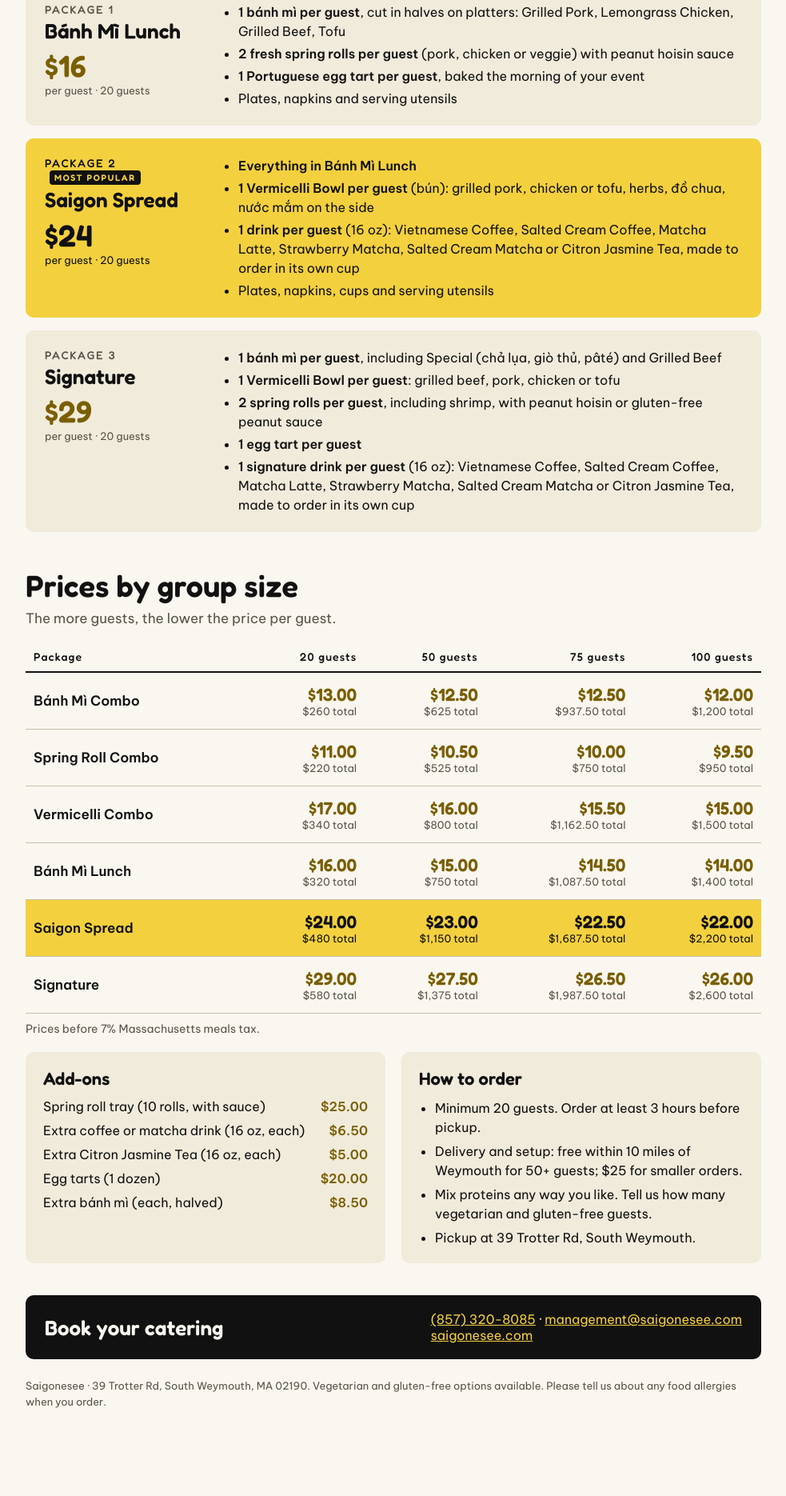
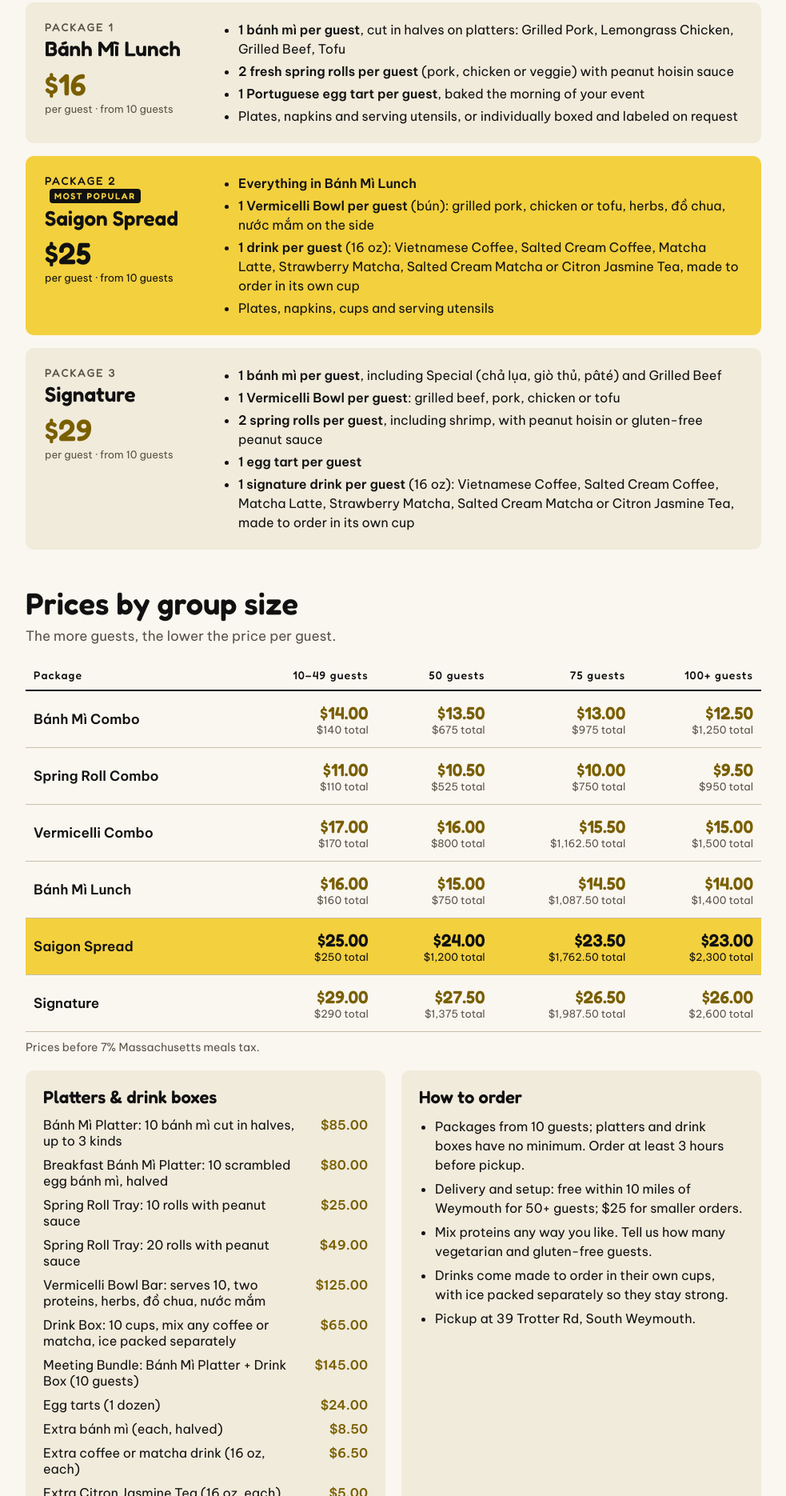
Before and after one commit to saigoneseecoffee/catering, a plain HTML site: page index.html in a window 1280 px wide. Shown: the part 930-2800 px from the top of the page at 80% size, without its empty margins (148-1131 px from the left). Before the commit the page ends 2748 px from the top, so only its background shows below. Drawn offline with Linux system fonts and the light colour scheme.

Commit message:
Sync catering prices with ezCater: packages from 10 guests, platters and drink boxes
Co-Authored-By: Claude Opus 5.5 <noreply@anthropic.com>
Claude-Session: https://claude.ai/code/session_01Jxfjs6eXxcuwBn2Ffvve4N

```diff
--- a/index.html
+++ b/index.html
@@ -4,7 +4,7 @@
 <meta charset="utf-8">
 <meta name="viewport" content="width=device-width, initial-scale=1">
 <title>Saigonesee Catering Menu</title>
-<meta name="description" content="Saigonesee catering in South Weymouth, MA: bánh mì, fresh spring rolls, vermicelli bowls and Vietnamese coffee for 20 to 100+ guests.">
+<meta name="description" content="Saigonesee catering in South Weymouth, MA: bánh mì, fresh spring rolls, vermicelli bowls and Vietnamese coffee for 10 to 100+ guests. Platters and drink boxes for small groups.">
 <link rel="preconnect" href="https://fonts.googleapis.com">
 <link rel="preconnect" href="https://fonts.gstatic.com" crossorigin>
 <link rel="stylesheet" href="https://fonts.googleapis.com/css2?family=Fredoka:wght@500;600&family=Be+Vietnam+Pro:wght@400;600&display=swap">
@@ -78,7 +78,7 @@
       <h1>Catering Menu</h1>
       <p class="lead">Vietnamese bánh mì, fresh spring rolls and phin coffee for offices, meetings and parties.</p>
     </div>
-    <div class="meta">Minimum 20 guests<br>Order at least 3 hours before pickup</div>
+    <div class="meta">Packages from 10 guests<br>Platters &amp; drink boxes, no minimum<br>Order at least 3 hours before pickup</div>
   </header>
 
   <div class="packages">
@@ -86,8 +86,8 @@
       <div>
         <div class="label">COMBO 1</div>
         <div class="pkg-name">Bánh Mì Combo</div>
-        <div class="pkg-price">$13</div>
-        <div class="per">per guest · 20 guests</div>
+        <div class="pkg-price">$14</div>
+        <div class="per">per guest · from 10 guests</div>
       </div>
       <ul>
         <li><b>1 bánh mì per guest</b>, individually wrapped: Grilled Pork, Lemongrass Chicken, Grilled Beef or Tofu</li>
@@ -101,7 +101,7 @@
         <div class="label">COMBO 2</div>
         <div class="pkg-name">Spring Roll Combo</div>
         <div class="pkg-price">$11</div>
-        <div class="per">per guest · 20 guests</div>
+        <div class="per">per guest · from 10 guests</div>
       </div>
       <ul>
         <li><b>2 fresh spring rolls per guest</b> (pork, chicken, tofu or veggie) with peanut hoisin or gluten-free peanut sauce</li>
@@ -115,7 +115,7 @@
         <div class="label">COMBO 3</div>
         <div class="pkg-name">Vermicelli Combo</div>
         <div class="pkg-price">$17</div>
-        <div class="per">per guest · 20 guests</div>
+        <div class="per">per guest · from 10 guests</div>
       </div>
       <ul>
         <li><b>1 Vermicelli Bowl per guest</b>: grilled beef, pork, chicken or tofu, with herbs, đồ chua and nước mắm dressing</li>
@@ -129,13 +129,13 @@
         <div class="label">PACKAGE 1</div>
         <div class="pkg-name">Bánh Mì Lunch</div>
         <div class="pkg-price">$16</div>
-        <div class="per">per guest · 20 guests</div>
+        <div class="per">per guest · from 10 guests</div>
       </div>
       <ul>
         <li><b>1 bánh mì per guest</b>, cut in halves on platters: Grilled Pork, Lemongrass Chicken, Grilled Beef, Tofu</li>
         <li><b>2 fresh spring rolls per guest</b> (pork, chicken or veggie) with peanut hoisin sauce</li>
         <li><b>1 Portuguese egg tart per guest</b>, baked the morning of your event</li>
-        <li>Plates, napkins and serving utensils</li>
+        <li>Plates, napkins and serving utensils, or individually boxed and labeled on request</li>
       </ul>
     </article>
 
@@ -143,8 +143,8 @@
       <div>
         <div class="label">PACKAGE 2 <span class="badge">MOST POPULAR</span></div>
         <div class="pkg-name">Saigon Spread</div>
-        <div class="pkg-price">$24</div>
-        <div class="per">per guest · 20 guests</div>
+        <div class="pkg-price">$25</div>
+        <div class="per">per guest · from 10 guests</div>
       </div>
       <ul>
         <li><b>Everything in Bánh Mì Lunch</b></li>
@@ -159,7 +159,7 @@
         <div class="label">PACKAGE 3</div>
         <div class="pkg-name">Signature</div>
         <div class="pkg-price">$29</div>
-        <div class="per">per guest · 20 guests</div>
+        <div class="per">per guest · from 10 guests</div>
       </div>
       <ul>
         <li><b>1 bánh mì per guest</b>, including Special (chả lụa, giò thủ, pâté) and Grilled Beef</li>
@@ -177,47 +177,47 @@
     <div class="tablebox">
       <table>
         <thead>
-          <tr><th scope="col">Package</th><th scope="col">20 guests</th><th scope="col">50 guests</th><th scope="col">75 guests</th><th scope="col">100 guests</th></tr>
+          <tr><th scope="col">Package</th><th scope="col">10–49 guests</th><th scope="col">50 guests</th><th scope="col">75 guests</th><th scope="col">100+ guests</th></tr>
         </thead>
         <tbody>
           <tr>
             <td>Bánh Mì Combo</td>
-            <td><span class="p">$13.00</span><span class="t">$260 total</span></td>
-            <td><span class="p">$12.50</span><span class="t">$625 total</span></td>
-            <td><span class="p">$12.50</span><span class="t">$937.50 total</span></td>
-            <td><span class="p">$12.00</span><span class="t">$1,200 total</span></td>
+            <td><span class="p">$14.00</span><span class="t">$140 total</span></td>
+            <td><span class="p">$13.50</span><span class="t">$675 total</span></td>
+            <td><span class="p">$13.00</span><span class="t">$975 total</span></td>
+            <td><span class="p">$12.50</span><span class="t">$1,250 total</span></td>
           </tr>
           <tr>
             <td>Spring Roll Combo</td>
-            <td><span class="p">$11.00</span><span class="t">$220 total</span></td>
+            <td><span class="p">$11.00</span><span class="t">$110 total</span></td>
             <td><span class="p">$10.50</span><span class="t">$525 total</span></td>
             <td><span class="p">$10.00</span><span class="t">$750 total</span></td>
             <td><span class="p">$9.50</span><span class="t">$950 total</span></td>
           </tr>
           <tr>
             <td>Vermicelli Combo</td>
-            <td><span class="p">$17.00</span><span class="t">$340 total</span></td>
+            <td><span class="p">$17.00</span><span class="t">$170 total</span></td>
             <td><span class="p">$16.00</span><span class="t">$800 total</span></td>
             <td><span class="p">$15.50</span><span class="t">$1,162.50 total</span></td>
             <td><span class="p">$15.00</span><span class="t">$1,500 total</span></td>
           </tr>
           <tr>
             <td>Bánh Mì Lunch</td>
-            <td><span class="p">$16.00</span><span class="t">$320 total</span></td>
+            <td><span class="p">$16.00</span><span class="t">$160 total</span></td>
             <td><span class="p">$15.00</span><span class="t">$750 total</span></td>
             <td><span class="p">$14.50</span><span class="t">$1,087.50 total</span></td>
             <td><span class="p">$14.00</span><span class="t">$1,400 total</span></td>
           </tr>
           <tr class="feature">
             <td>Saigon Spread</td>
-            <td><span class="p">$24.00</span><span class="t">$480 total</span></td>
-            <td><span class="p">$23.00</span><span class="t">$1,150 total</span></td>
-            <td><span class="p">$22.50</span><span class="t">$1,687.50 total</span></td>
-            <td><span class="p">$22.00</span><span class="t">$2,200 total</span></td>
+            <td><span class="p">$25.00</span><span class="t">$250 total</span></td>
+            <td><span class="p">$24.00</span><span class="t">$1,200 total</span></td>
+            <td><span class="p">$23.50</span><span class="t">$1,762.50 total</span></td>
+            <td><span class="p">$23.00</span><span class="t">$2,300 total</span></td>
           </tr>
           <tr>
             <td>Signature</td>
-            <td><span class="p">$29.00</span><span class="t">$580 total</span></td>
+            <td><span class="p">$29.00</span><span class="t">$290 total</span></td>
             <td><span class="p">$27.50</span><span class="t">$1,375 total</span></td>
             <td><span class="p">$26.50</span><span class="t">$1,987.50 total</span></td>
             <td><span class="p">$26.00</span><span class="t">$2,600 total</span></td>
@@ -229,21 +229,28 @@
 
     <div class="cards">
       <div class="card">
-        <h3>Add-ons</h3>
+        <h3>Platters &amp; drink boxes</h3>
         <div class="addons">
-          <div>Spring roll tray (10 rolls, with sauce)</div><div class="price">$25.00</div>
+          <div>Bánh Mì Platter: 10 bánh mì cut in halves, up to 3 kinds</div><div class="price">$85.00</div>
+          <div>Breakfast Bánh Mì Platter: 10 scrambled egg bánh mì, halved</div><div class="price">$80.00</div>
+          <div>Spring Roll Tray: 10 rolls with peanut sauce</div><div class="price">$25.00</div>
+          <div>Spring Roll Tray: 20 rolls with peanut sauce</div><div class="price">$49.00</div>
+          <div>Vermicelli Bowl Bar: serves 10, two proteins, herbs, đồ chua, nước mắm</div><div class="price">$125.00</div>
+          <div>Drink Box: 10 cups, mix any coffee or matcha, ice packed separately</div><div class="price">$65.00</div>
+          <div>Meeting Bundle: Bánh Mì Platter + Drink Box (10 guests)</div><div class="price">$145.00</div>
+          <div>Egg tarts (1 dozen)</div><div class="price">$24.00</div>
+          <div>Extra bánh mì (each, halved)</div><div class="price">$8.50</div>
           <div>Extra coffee or matcha drink (16 oz, each)</div><div class="price">$6.50</div>
           <div>Extra Citron Jasmine Tea (16 oz, each)</div><div class="price">$5.00</div>
-          <div>Egg tarts (1 dozen)</div><div class="price">$20.00</div>
-          <div>Extra bánh mì (each, halved)</div><div class="price">$8.50</div>
         </div>
       </div>
       <div class="card">
         <h3>How to order</h3>
         <ul>
-          <li>Minimum 20 guests. Order at least 3 hours before pickup.</li>
+          <li>Packages from 10 guests; platters and drink boxes have no minimum. Order at least 3 hours before pickup.</li>
           <li>Delivery and setup: free within 10 miles of Weymouth for 50+ guests; $25 for smaller orders.</li>
           <li>Mix proteins any way you like. Tell us how many vegetarian and gluten-free guests.</li>
+          <li>Drinks come made to order in their own cups, with ice packed separately so they stay strong.</li>
           <li>Pickup at 39 Trotter Rd, South Weymouth.</li>
         </ul>
       </div>
```
Also changed, not shown: 1 other file.
